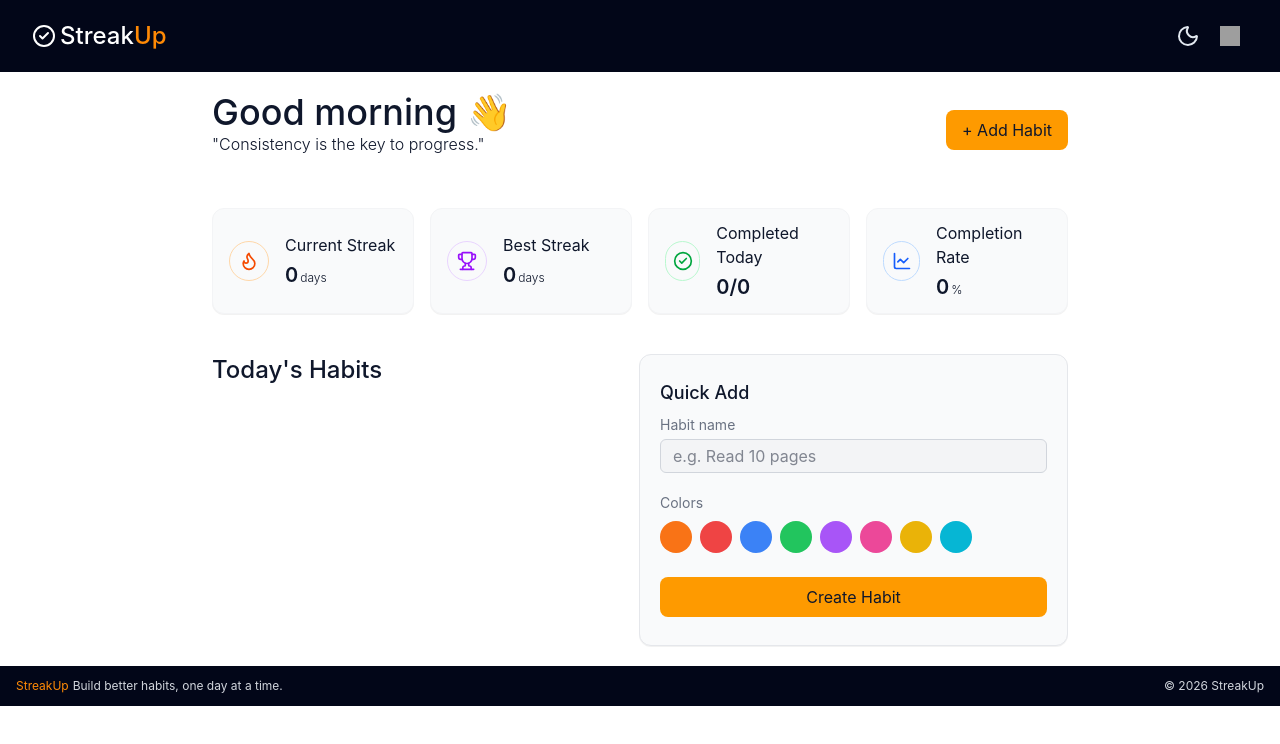
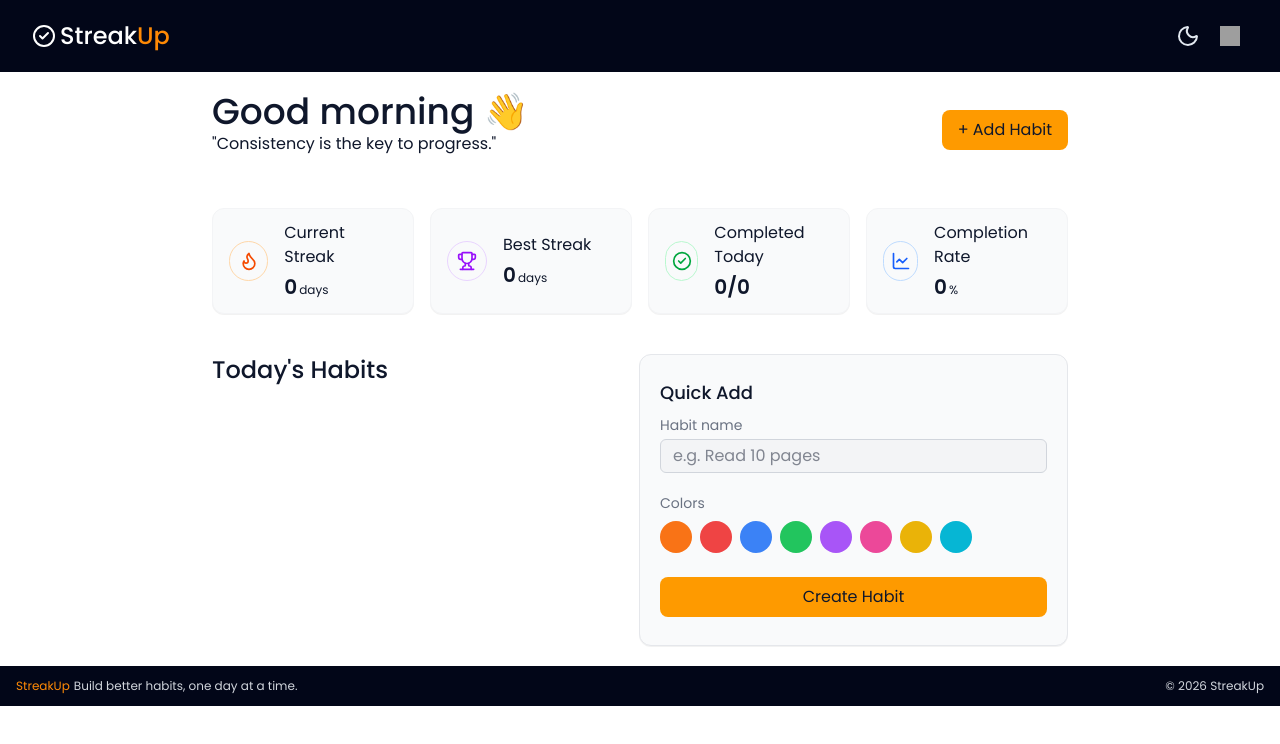
Before and after one commit to yitbe22/daily-habit-tracker, a React (Vite) app: page / in a window 1280 px wide. Shown: the top 744 px of the page. Built offline with nearby package versions, Linux system fonts and the light colour scheme; grey boxes are pictures that could not be loaded.

Commit message:
font change

```diff
--- a/index.html
+++ b/index.html
@@ -4,6 +4,12 @@
     <meta charset="UTF-8" />
     <link rel="icon" type="image/svg+xml" href="/favicon.svg" />
     <meta name="viewport" content="width=device-width, initial-scale=1.0" />
+    <link rel="preconnect" href="https://fonts.googleapis.com" />
+    <link rel="preconnect" href="https://fonts.gstatic.com" crossorigin />
+    <link
+  href="https://fonts.googleapis.com/css2?family=Poppins:wght@400;500;600&display=swap"
+  rel="stylesheet"
+/>
     <title>daily-habit-tracker</title>
   </head>
   <body>
--- a/src/index.css
+++ b/src/index.css
@@ -1,3 +1,7 @@
 @import "tailwindcss";
 
 @custom-variant dark (&:where(.dark, .dark *));
+
+@theme {
+  --font-sans: "Poppins", ui-sans-serif, system-ui, sans-serif;
+}
```
